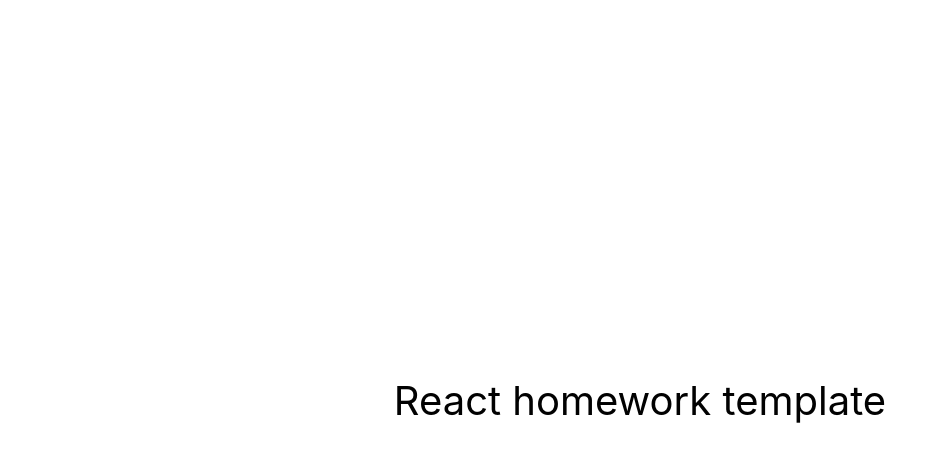
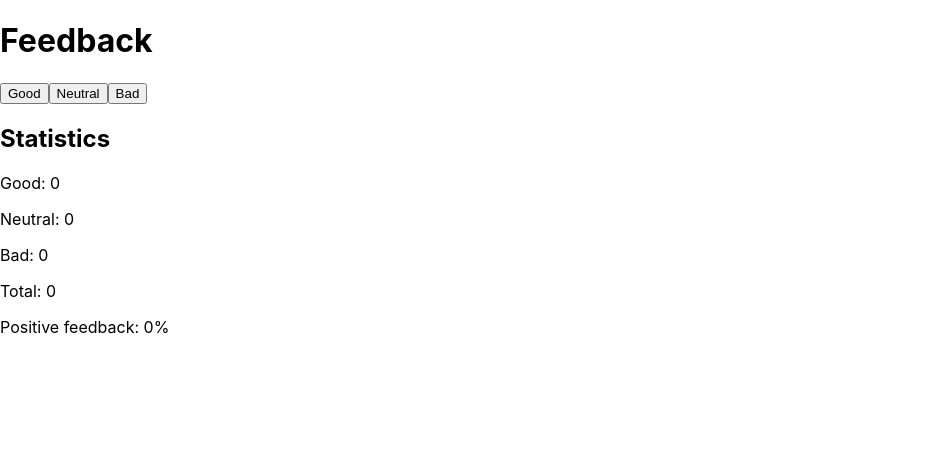
Before and after one commit to HannaSydoruk/goit-react-hw-02-feedback, a React (Create React App) app: page / in a window 1280 px wide. Shown: the top 462 px of the page, without its empty margins (0-947 px from the left). Built offline with nearby package versions, Linux system fonts and the light colour scheme.

Commit message:
steps1_2

```diff
--- a/package.json
+++ b/package.json
@@ -2,7 +2,7 @@
   "name": "react-homework-template",
   "version": "0.1.0",
   "private": true,
-  "homepage": "https://goitacademy.github.io/react-homework-template/",
+  "homepage": "https://HannaSydoruk.github.io/goit-react-hw-02-feedback/",
   "dependencies": {
     "@testing-library/jest-dom": "^5.16.3",
     "@testing-library/react": "^12.1.4",
--- a/src/components/App.jsx
+++ b/src/components/App.jsx
@@ -1,16 +1,9 @@
+import FeedbackButtons from './Feedback/Feedback';
+
 export const App = () => {
   return (
-    <div
-      style={{
-        height: '100vh',
-        display: 'flex',
-        justifyContent: 'center',
-        alignItems: 'center',
-        fontSize: 40,
-        color: '#010101'
-      }}
-    >
-      React homework template
-    </div>
+    <>
+      <FeedbackButtons />
+    </>
   );
 };
--- /dev/null
+++ b/src/components/Feedback/Feedback.jsx
@@ -0,0 +1,74 @@
+import React from 'react';
+import css from './Feedback.module.css';
+
+class FeedbackButtons extends React.Component {
+  state = {
+    good: 0,
+    neutral: 0,
+    bad: 0,
+  };
+
+  handleIncrement = type => {
+    this.setState(prevState => {
+      return {
+        [type]: prevState[type] + 1,
+      };
+    });
+  };
+
+  countTotalFeedback = () => {
+    const { good, neutral, bad } = this.state;
+    let total = good + neutral + bad;
+    return total;
+  };
+
+  countPositiveFeedbackPercentage = () => {
+    const { good } = this.state;
+    const total = this.countTotalFeedback();
+
+    if (total === 0) {
+      return 0;
+    }
+
+    const positive = Math.round((good / total) * 100);
+    return positive;
+  };
+
+  render() {
+    return (
+      <div className={css.feedback}>
+        <h1 className={css['feedback-title']}>Feedback</h1>
+        <button type="button" onClick={() => this.handleIncrement('good')}>
+          Good
+        </button>
+        <button type="button" onClick={() => this.handleIncrement('neutral')}>
+          Neutral
+        </button>
+        <button type="button" onClick={() => this.handleIncrement('bad')}>
+          Bad
+        </button>
+        <h2 className={css.statistics}>Statistics</h2>
+        <p className={css.rate}>
+          Good: <span className={css.value}>{this.state.good}</span>
+        </p>
+        <p className={css.rate}>
+          Neutral: <span className={css.value}>{this.state.neutral}</span>
+        </p>
+        <p className={css.rate}>
+          Bad: <span className={css.value}>{this.state.bad}</span>
+        </p>
+        <p className={css.rate}>
+          Total: <span className={css.value}>{this.countTotalFeedback()}</span>
+        </p>
+        <p className={css.rate}>
+          Positive feedback:{' '}
+          <span className={css.value}>
+            {this.countPositiveFeedbackPercentage()}%
+          </span>
+        </p>
+      </div>
+    );
+  }
+}
+
+export default FeedbackButtons;
```
Also changed, not shown: src/components/Feedback/Feedback.module.css (added).
